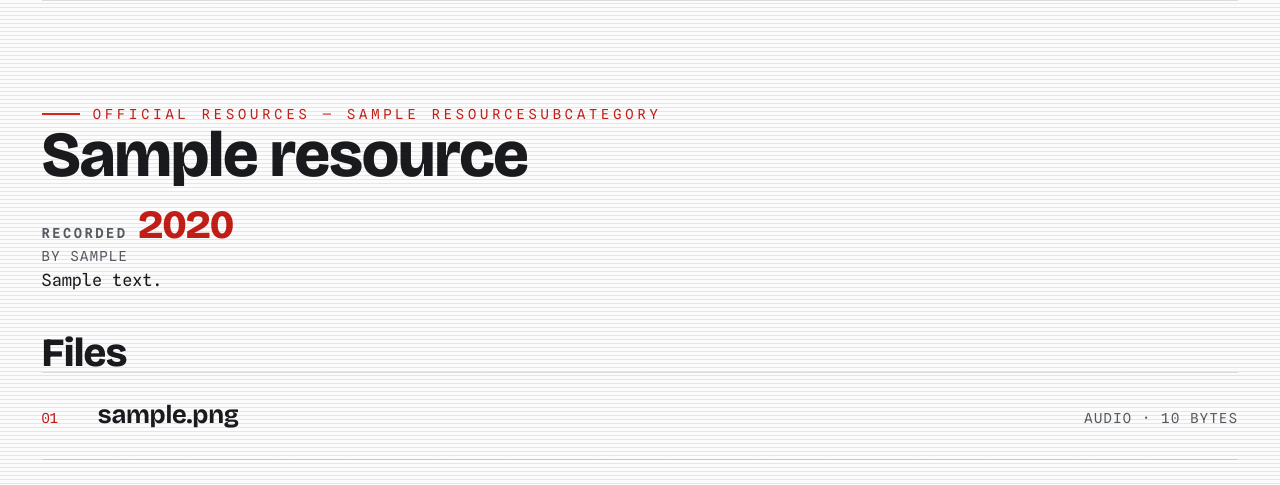
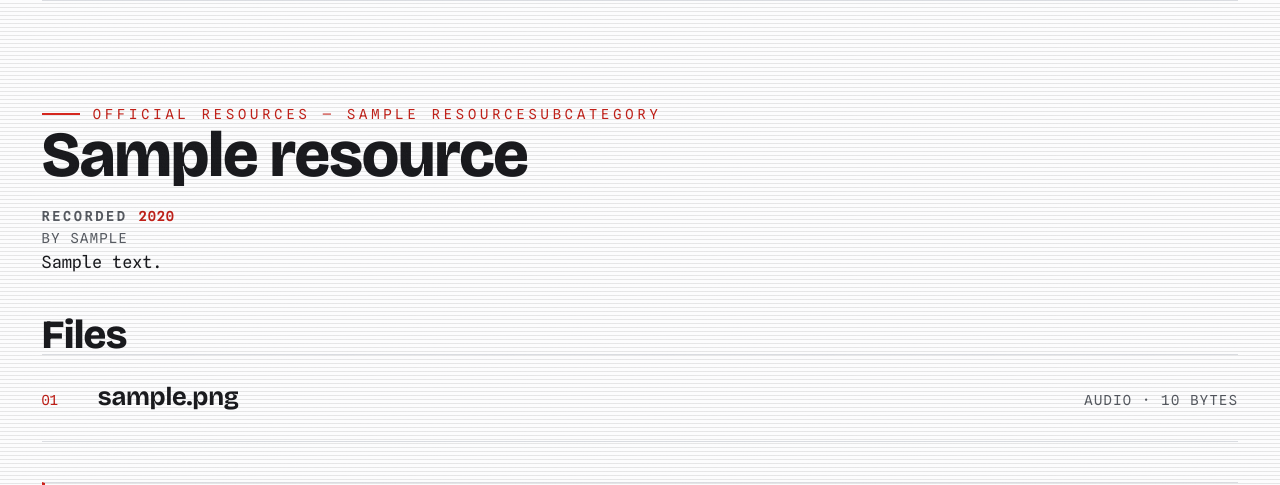
Before and after one commit to MartinPaulEve/flu.ke, a Django app: page /resources/official/sample/ in a window 1280 px wide. Shown: the part 68-553 px from the top of the page. Run offline with Django 5.2, Linux system fonts and the light colour scheme; tables that the repository leaves empty hold one stand-in row (values such as "Sample post"); parts of the project's set-up code (start-up, migrations or seed data) failed here and were passed over.

Commit message:
style(resources): tone down the resource-page date to label size
The prominent date under the resource title was an oversized display year. Keep
it red with the 'Recorded' label, but set the year to the same size as the label
so it reads as a quiet credit line rather than a headline.

```diff
--- a/assets/css/main.css
+++ b/assets/css/main.css
@@ -258,8 +258,8 @@ details.edition[open] > summary::before { content: "\2013"; }
   text-transform: uppercase; letter-spacing: 0.18em; color: var(--muted);
 }
 .resource-date time {
-  font-family: var(--font-display); font-weight: 800; font-size: var(--step-2);
-  line-height: 1; letter-spacing: -0.02em; color: var(--accent-text);
+  font-family: var(--font-mono); font-weight: 600; font-size: var(--step--1);
+  letter-spacing: 0.06em; color: var(--accent-text);
 }
 
 /* ---------- article ---------- */
```
